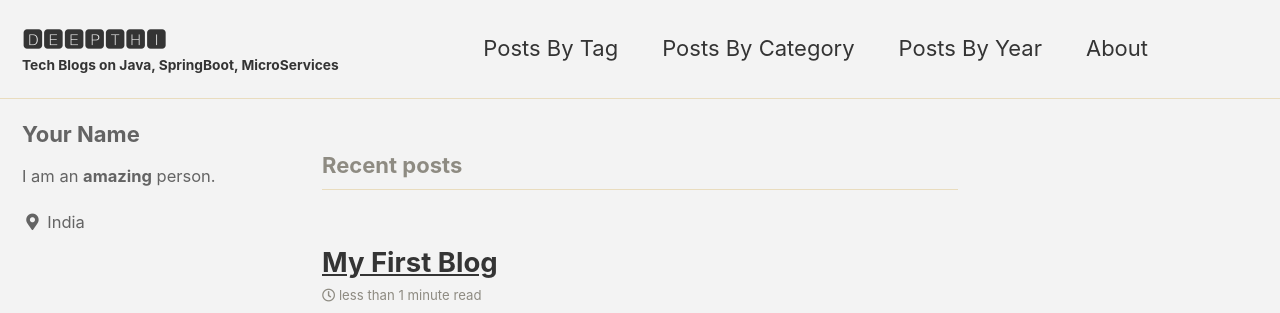
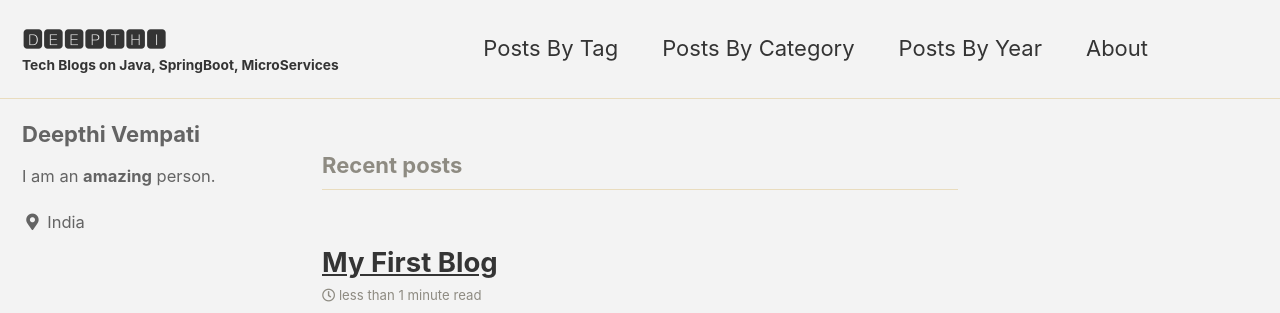
Before and after one commit to deepthivempati/deepthivempati.github.io, a Jekyll site: the page built from index.html, in a window 1280 px wide. Shown: the top 313 px of the page. Built offline with Jekyll 4.4.1, drawn with Linux system fonts in a browser that asks for light colours; cached includes are drawn as plain includes; the list of posts is cut into pages by our own code.

Commit message:
Update _config.yml

```diff
--- a/_config.yml
+++ b/_config.yml
@@ -94,7 +94,7 @@
 
 # Site Author
 author:
-  name             : "Your Name"
+  name             : "Deepthi Vempati"
   avatar           : # path of avatar image, e.g. "/assets/images/bio-photo.jpg"
   bio              : "I am an **amazing** person."
   baseurl          : '/'
@@ -103,7 +103,7 @@
   url              : "https://deepthivempati.github.io/"
   email            :
   links:
-    - label: "Email"
+    - label: "deepthi2135@gmail.com"
       icon: "fas fa-fw fa-envelope-square"
       # url: "mailto:your.name@email.com"
     - label: "Website"
```
